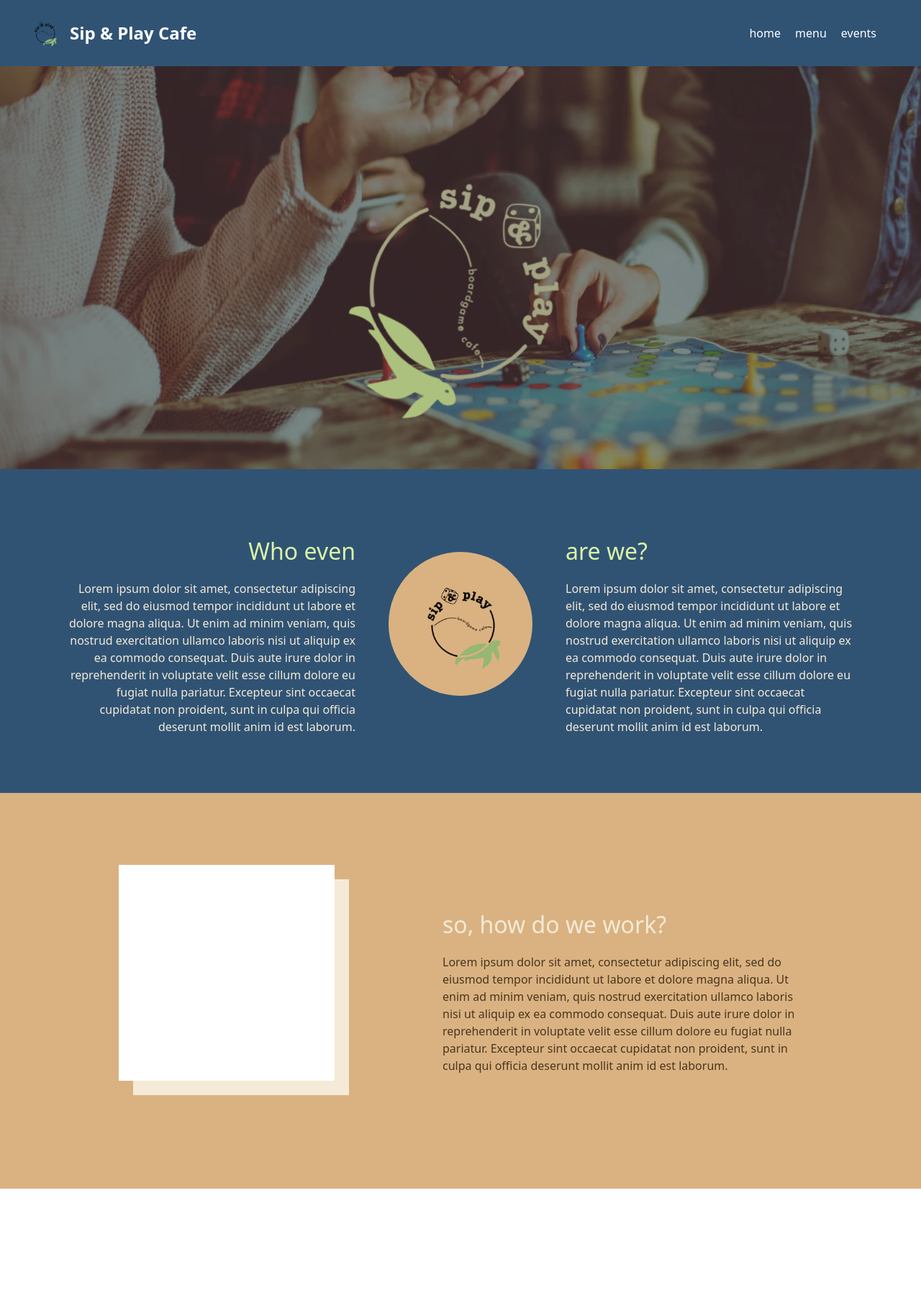
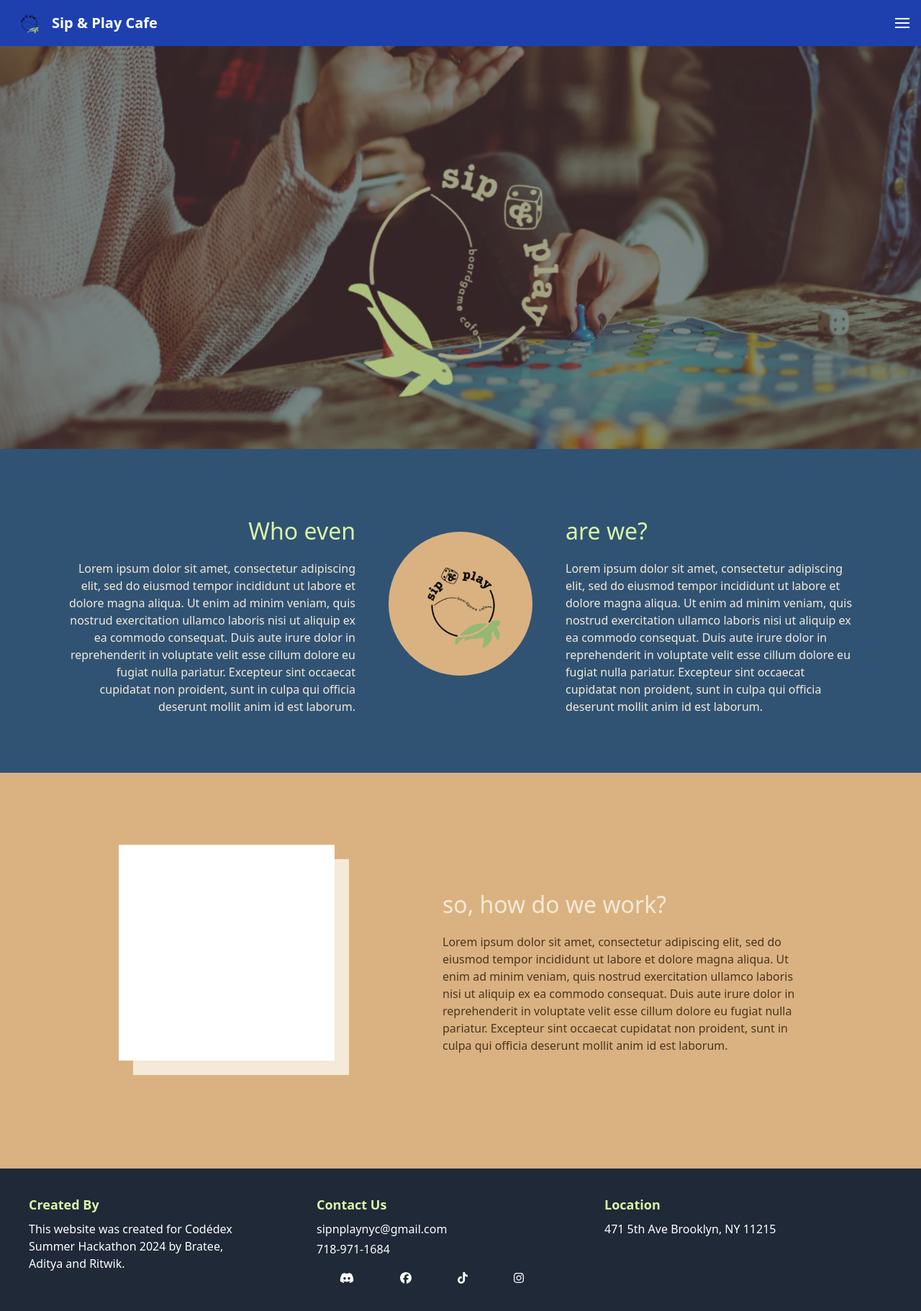
Before and after one commit to kudith/codedexSummer2024, a Next.js app: page / in a window 1280 px wide. Shown: the top 1822 px of the page at 72% size. Before the commit the page ends 1652 px from the top, so only its background shows below. Built offline with nearby package versions, Linux system fonts and the light colour scheme; grey boxes are pictures that could not be loaded.

Commit message:
pushed changes

```diff
--- a/app/layout.js
+++ b/app/layout.js
@@ -1,6 +1,7 @@
 import { ThemeProvider } from 'next-themes'
 import './globals.css'
 import Header from '../components/Header'
+import Footer from '../components/Footer'
 
 export const metadata = {
   title: 'Sip & Play Cafe',
@@ -15,6 +16,7 @@ export default function RootLayout({ children }) {
         <ThemeProvider attribute="class">
           <Header />
           {children}
+          <Footer />
         </ThemeProvider>
       </body>
     </html>
--- /dev/null
+++ b/components/Footer.js
@@ -0,0 +1,58 @@
+import React from 'react';
+import { FontAwesomeIcon } from "@fortawesome/react-fontawesome";
+import {
+    faDiscord,
+    faFacebook,
+    faTiktok,
+    faInstagram
+  } from "@fortawesome/free-brands-svg-icons";
+  import '@fortawesome/fontawesome-svg-core/styles.css';
+  import { config } from '@fortawesome/fontawesome-svg-core';
+  config.autoAddCss = false;
+
+const Footer = () => {
+  return (
+    <footer className="bg-gray-800 text-white py-4 space-y-1  bg-dark-blue">
+      <div className="container mx-auto flex justify-between items-left flex-col md:flex-row">
+        {/* Footer section 1 */}
+        <div className="flex-1 px-10 py-5">
+          <h3 className="text-lg font-bold text-light-green font-inknut">Created By</h3>
+          <p className="mt-2 font-hind">This website was created for Codédex Summer Hackathon 2024 by Bratee, Aditya and Ritwik.</p>
+        </div>
+
+        {/* Footer section 2 */}
+        <div className="flex-1 px-10 py-5">
+          <h3 className="text-lg font-bold text-light-green font-inknut">Contact Us</h3>
+          <ul className="list-none mt-2 font-hind">
+            <li class="my-1">sipnplaynyc@gmail.com</li>
+            <li class="my-1">718-971-1684</li>
+          </ul>
+            <div class="social-container flex justify-around mt-4">
+                <a href="https://discord.com/invite/bdURvWC" className="discord social">
+                <FontAwesomeIcon icon={faDiscord} size="1x" />
+                </a>
+                <a href="https://www.facebook.com/sipnplaynyc/" className="facebook social">
+                <FontAwesomeIcon icon={faFacebook} size="fa-2xs" />
+                </a>
+                <a href="https://www.tiktok.com/@sipnplaynycofficial" className="tiktok social">
+                <FontAwesomeIcon icon={faTiktok} size="fa-2xs" />
+                </a>
+                <a href="https://www.instagram.com/sipnplaynyc/?hl=en" className="instagram social">
+                <FontAwesomeIcon icon={faInstagram} size="fa-2xs" />
+                </a>
+            </div>
+        </div>
+
+        {/* Footer section 3 */}
+        <div className="flex-none px-10 py-5">
+          <h3 className="text-lg font-bold text-light-green font-inknut">Location</h3>
+          <p className="mt-2 font-hind my-2">471 5th Ave Brooklyn, NY 11215</p>
+          <iframe src="https://www.google.com/maps/embed?pb=!1m18!1m12!1m3!1d3026.265213180678!2d-73.9869174!3d40.668124999999996!2m3!1f0!2f0!3f0!3m2!1i1024!2i768!4f13.1!3m3!1m2!1s0x89c25afce910cb65%3A0x51750a9972fb4c0a!2s471%205th%20Ave%2C%20Brooklyn%2C%20NY%2011215%2C%20USA!5e0!3m2!1sen!2sae!4v1720780877931!5m2!1sen!2sae" width="400" height="200" style={{border: "0"}}
+           loading="lazy" referrerPolicy="no-referrer-when-downgrade"></iframe>
+        </div>
+      </div>
+    </footer>
+  );
+};
+
+export default Footer;
--- a/components/Header.js
+++ b/components/Header.js
@@ -1,33 +1,35 @@
 "use client"
 
-import React, { useState, useEffect } from 'react';
-import styles from './header.module.css';
+import React, { useState } from 'react';
 import RightNav from './RightNav.js';
-const logo = "/assets/logo.png";
-const header = "/assets/header-bg.jpg";
+const logo = '/assets/logo.png';
+const headerBg = '/assets/header-bg.jpg';
 
 const Header = () => {
+  const [isMenuOpen, setIsMenuOpen] = useState(false);
 
   const toggleMenu = () => {
     setIsMenuOpen(!isMenuOpen);
   };
 
   return (
-      <header className={styles.header}>
-          {/* Left section with logo and brand name */}
-          <div className={styles.left}>
-              <img src={logo} alt="Logo" className={styles.logo} />
-              <h1 className={styles.brandName}>Sip & Play Cafe</h1>
-          </div>
+    <header className="sticky top-0 bg-blue-800 text-white flex justify-between items-center px-4 py-2 z-10">
+      {/* Left section with logo and brand name */}
+      <div className="flex items-center">
+        <img src={logo} alt="Logo" className="w-12 mr-2" />
+        <h1 className="text-xl font-bold">Sip & Play Cafe</h1>
+      </div>
 
-          {/* Right section with navigation tabs and mode switch button */}
-            <div className={styles.hamburger} onClick={toggleMenu}>
-              <div className={styles.bar}></div>
-              <div className={styles.bar}></div>
-              <div className={styles.bar}></div>
-            </div>
-            <RightNav />
-      </header>
+      {/* Right section with navigation tabs and mode switch button */}
+      <div className="hamburger" onClick={toggleMenu}>
+        <div className="bar h-0.5 w-5 bg-white mb-1"></div>
+        <div className="bar h-0.5 w-5 bg-white mb-1"></div>
+        <div className="bar h-0.5 w-5 bg-white"></div>
+      </div>
+
+      {/* Conditionally render RightNav based on menu state */}
+      {isMenuOpen && <RightNav />}
+    </header>
   );
 };
 
--- a/components/LandingPage.js
+++ b/components/LandingPage.js
@@ -11,9 +11,10 @@ const LandingPage = () => {
         <div className="block">
             <img src={headerImage} alt="Cafe Header" className={styles.headerImage} />
             <div className={styles.logoContainer}>
-            <img src={logoLight} alt="Logo" className={styles.rotatingLogo} />
+                <img src={logoLight} alt="Logo" className={styles.rotatingLogo} />
+            </div>
         </div>
-        </div>
+
         <div className={styles.section1Container}>
             <div className={styles.bigTextContainer}>
                 <div className={styles.textContainer}>
@@ -31,6 +32,7 @@ const LandingPage = () => {
                 </div>
             </div>
         </div>
+
         <div className={styles.section2}>
             <div className={styles.section2ImageHolder}>
                 <div className={styles.section2ImageShadow}></div>
@@ -43,6 +45,7 @@ const LandingPage = () => {
                 </p>
             </div>
         </div>
+
     </div>
 
   );
--- a/package.json
+++ b/package.json
@@ -9,6 +9,12 @@
     "lint": "next lint"
   },
   "dependencies": {
+    "@fortawesome/fontawesome-svg-core": "^6.5.2",
+    "@fortawesome/free-brands-svg-icons": "^6.5.2",
+    "@fortawesome/free-regular-svg-icons": "^6.5.2",
+    "@fortawesome/free-solid-svg-icons": "^6.5.2",
+    "@fortawesome/react-fontawesome": "^0.2.2",
+    "@react-google-maps/api": "^2.19.3",
     "@react-three/drei": "^9.108.3",
     "@react-three/fiber": "^8.16.8",
     "autoprefixer": "^10.4.19",
```
Also changed, not shown: 1 other file (tests, documents, lock files or other folders).
